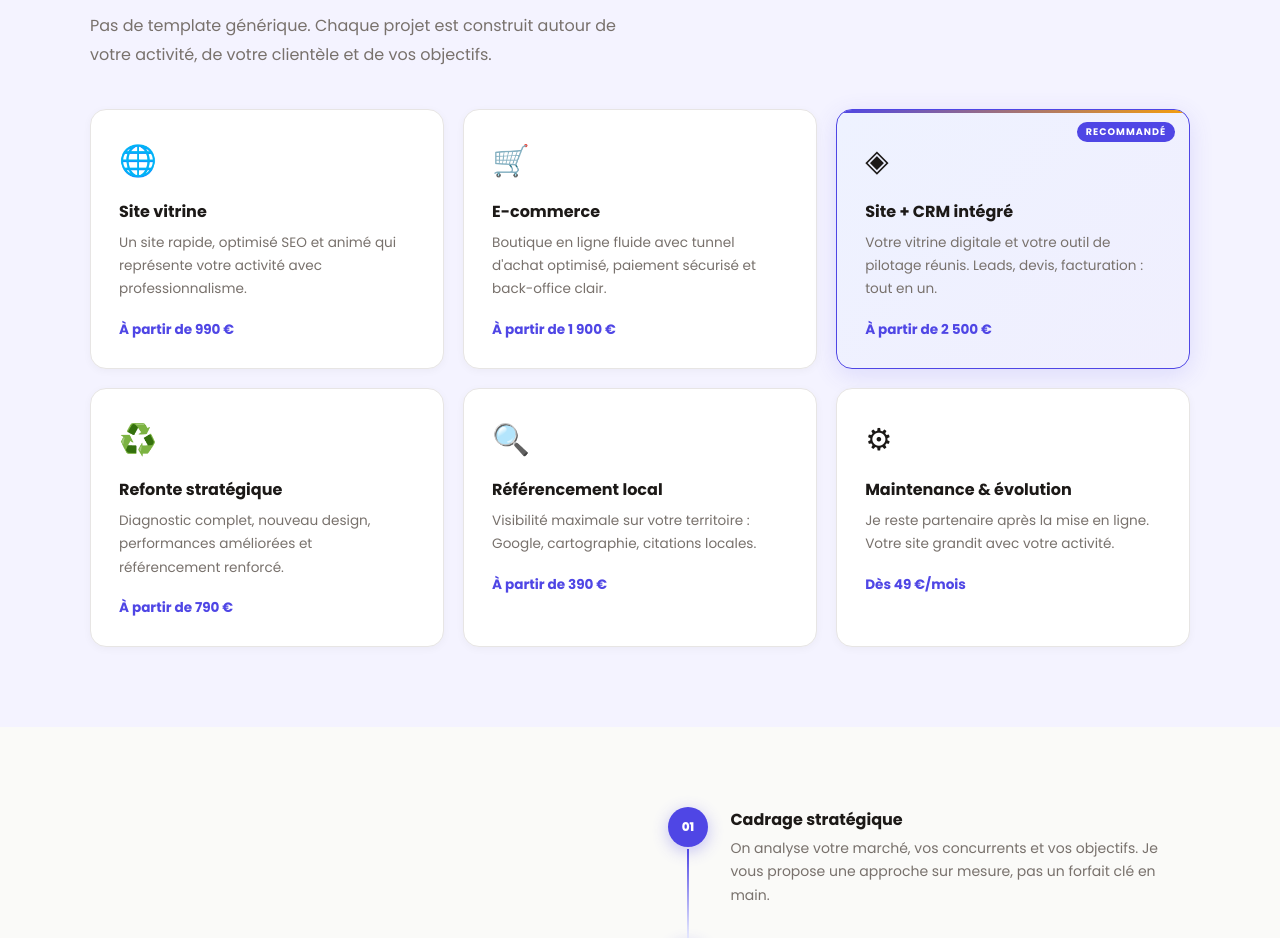
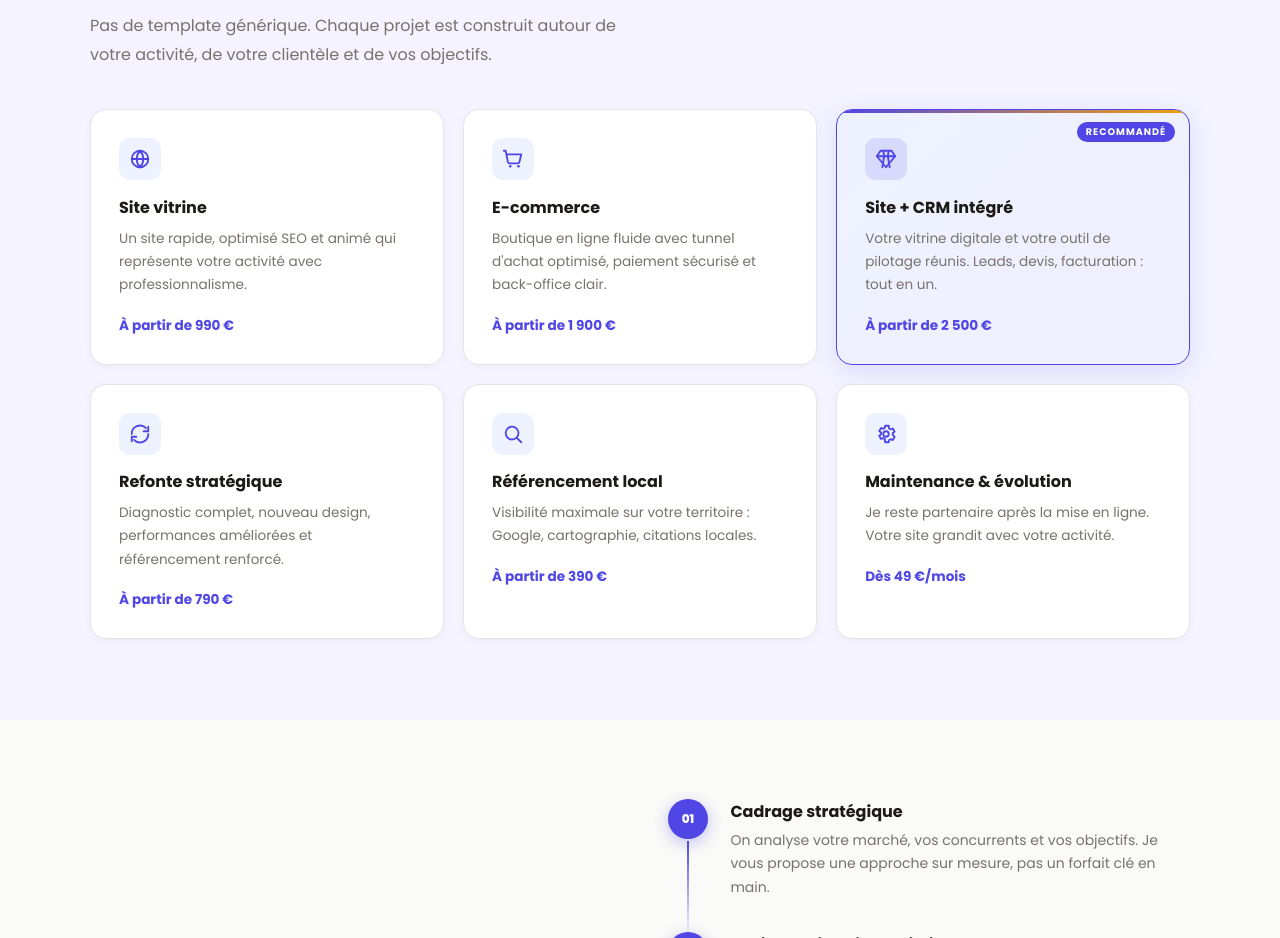
Before and after one commit to Usermddy22/webaly-site, a Next.js app: page / in a window 1280 px wide. Shown: the part 1140-2078 px from the top of the page. Built offline with nearby package versions, Linux system fonts and the light colour scheme.

Commit message:
Remplace les emojis des cartes Offres par des icones SVG coherentes avec la DA

```diff
--- a/components/WebalyLanding.jsx
+++ b/components/WebalyLanding.jsx
@@ -248,13 +248,25 @@ const Hero=()=>{
 // Toutes les cartes utilisent la même palette — pas de mise en avant bleue isolée.
 // La carte vedette ("star") utilise charcoal profond, sobre et premium.
 const SVCS=[
-  {icon:"🌐",name:"Site vitrine",desc:"Un site rapide, optimisé SEO et animé qui représente votre activité avec professionnalisme.",price:"À partir de 990 €"},
-  {icon:"🛒",name:"E-commerce",desc:"Boutique en ligne fluide avec tunnel d'achat optimisé, paiement sécurisé et back-office clair.",price:"À partir de 1 900 €"},
-  {icon:"◈",name:"Site + CRM intégré",desc:"Votre vitrine digitale et votre outil de pilotage réunis. Leads, devis, facturation : tout en un.",price:"À partir de 2 500 €",star:true},
-  {icon:"♻️",name:"Refonte stratégique",desc:"Diagnostic complet, nouveau design, performances améliorées et référencement renforcé.",price:"À partir de 790 €"},
-  {icon:"🔍",name:"Référencement local",desc:"Visibilité maximale sur votre territoire : Google, cartographie, citations locales.",price:"À partir de 390 €"},
-  {icon:"⚙",name:"Maintenance & évolution",desc:"Je reste partenaire après la mise en ligne. Votre site grandit avec votre activité.",price:"Dès 49 €/mois"},
+  {icon:"globe",name:"Site vitrine",desc:"Un site rapide, optimisé SEO et animé qui représente votre activité avec professionnalisme.",price:"À partir de 990 €"},
+  {icon:"cart",name:"E-commerce",desc:"Boutique en ligne fluide avec tunnel d'achat optimisé, paiement sécurisé et back-office clair.",price:"À partir de 1 900 €"},
+  {icon:"diamond",name:"Site + CRM intégré",desc:"Votre vitrine digitale et votre outil de pilotage réunis. Leads, devis, facturation : tout en un.",price:"À partir de 2 500 €",star:true},
+  {icon:"refresh",name:"Refonte stratégique",desc:"Diagnostic complet, nouveau design, performances améliorées et référencement renforcé.",price:"À partir de 790 €"},
+  {icon:"search",name:"Référencement local",desc:"Visibilité maximale sur votre territoire : Google, cartographie, citations locales.",price:"À partir de 390 €"},
+  {icon:"gear",name:"Maintenance & évolution",desc:"Je reste partenaire après la mise en ligne. Votre site grandit avec votre activité.",price:"Dès 49 €/mois"},
 ];
+const SvcIcon=({n})=>{
+  const p={width:22,height:22,viewBox:"0 0 24 24",fill:"none",stroke:"currentColor",strokeWidth:"2",strokeLinecap:"round",strokeLinejoin:"round"};
+  switch(n){
+    case"globe":return<svg {...p}><circle cx="12" cy="12" r="9"/><path d="M3 12h18M12 3a13 13 0 0 1 0 18M12 3a13 13 0 0 0 0 18"/></svg>;
+    case"cart":return<svg {...p}><circle cx="9" cy="20" r="1.4" fill="currentColor" stroke="none"/><circle cx="18" cy="20" r="1.4" fill="currentColor" stroke="none"/><path d="M2 3h2l2.4 12.2a2 2 0 0 0 2 1.6h8.6a2 2 0 0 0 2-1.6L21 7H6"/></svg>;
+    case"diamond":return<svg {...p}><path d="M6 3h12l4 6-10 12L2 9Z"/><path d="M2 9h20M9 3l1 6-2 12M15 3l-1 6 2 12"/></svg>;
+    case"refresh":return<svg {...p}><path d="M21 12a9 9 0 0 1-15.5 6.4M3 12a9 9 0 0 1 15.5-6.4"/><path d="M21 4v5h-5M3 20v-5h5"/></svg>;
+    case"search":return<svg {...p}><circle cx="11" cy="11" r="7"/><path d="M21 21l-4.3-4.3"/></svg>;
+    case"gear":return<svg {...p}><circle cx="12" cy="12" r="3"/><path d="M19.4 13a7.6 7.6 0 0 0 0-2l2-1.6-2-3.4-2.4 1a7.6 7.6 0 0 0-1.7-1L15 3h-4l-.3 2.4a7.6 7.6 0 0 0-1.7 1l-2.4-1-2 3.4 2 1.6a7.6 7.6 0 0 0 0 2l-2 1.6 2 3.4 2.4-1a7.6 7.6 0 0 0 1.7 1L11 21h4l.3-2.4a7.6 7.6 0 0 0 1.7-1l2.4 1 2-3.4Z"/></svg>;
+    default:return null;
+  }
+};
 const SC=({s,d})=>{
   const[r,v]=useInView();const[h,sH]=useState(false);
   return(
@@ -276,7 +288,7 @@ const SC=({s,d})=>{
           <div style={{position:"absolute",top:12,right:14,background:C.indigo,color:"#fff",fontSize:".6rem",fontWeight:700,letterSpacing:"1px",padding:".18rem .55rem",borderRadius:100,textTransform:"uppercase"}}>Recommandé</div>
         </>
       )}
-      <div style={{fontSize:"1.9rem",marginBottom:".9rem"}}>{s.icon}</div>
+      <div style={{width:42,height:42,borderRadius:11,background:s.star?"rgba(79,70,229,.14)":C.indigoLt,color:C.indigo,display:"flex",alignItems:"center",justifyContent:"center",marginBottom:".9rem"}}><SvcIcon n={s.icon}/></div>
       <div style={{fontSize:"1rem",fontWeight:700,fontFamily:"'Poppins',sans-serif",color:C.charcoal,marginBottom:".45rem"}}>{s.name}</div>
       <div style={{fontSize:".85rem",color:C.muted,lineHeight:1.7}}>{s.desc}</div>
       <div style={{marginTop:"1.2rem",fontSize:".85rem",fontWeight:700,color:C.indigo}}>{s.price}</div>
```
